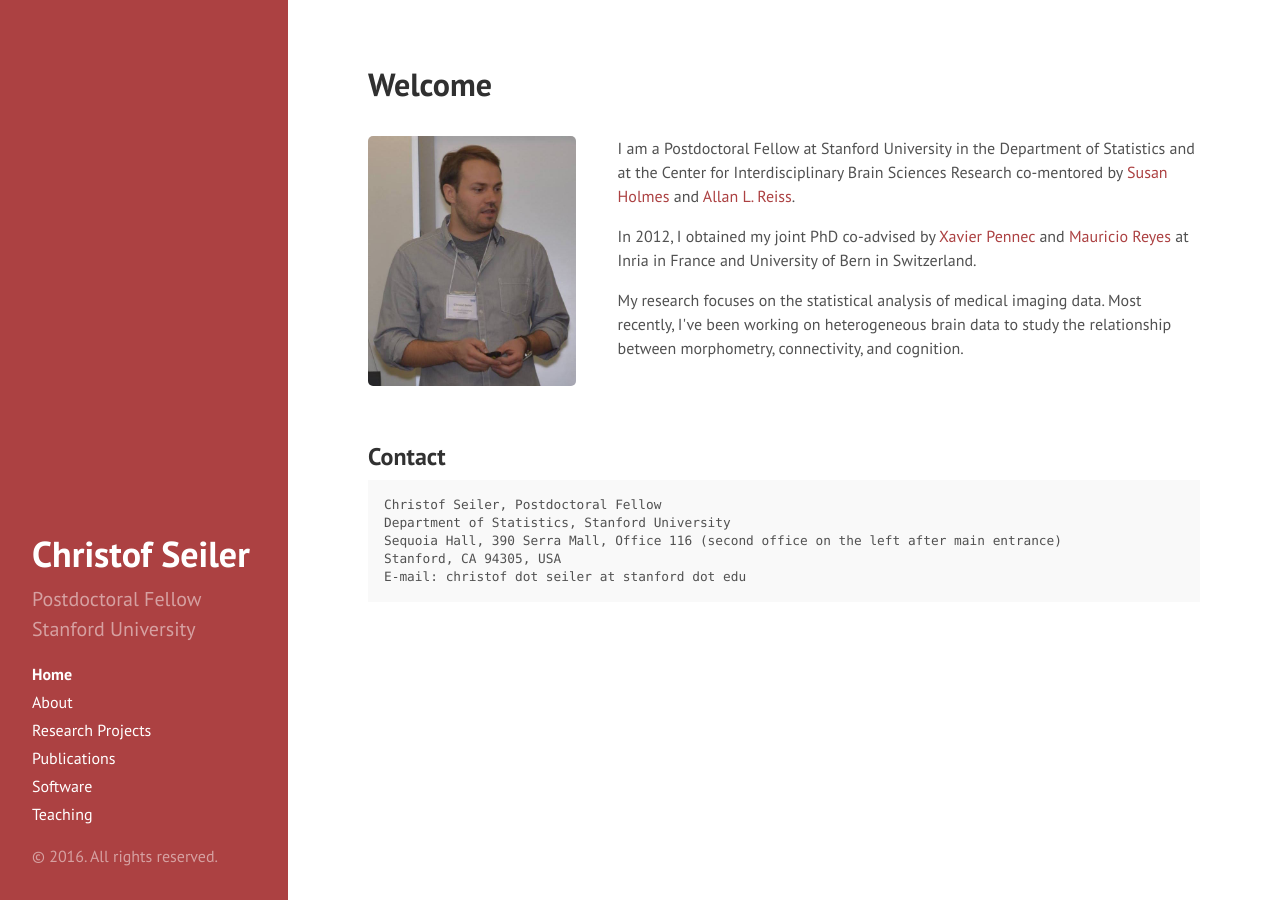
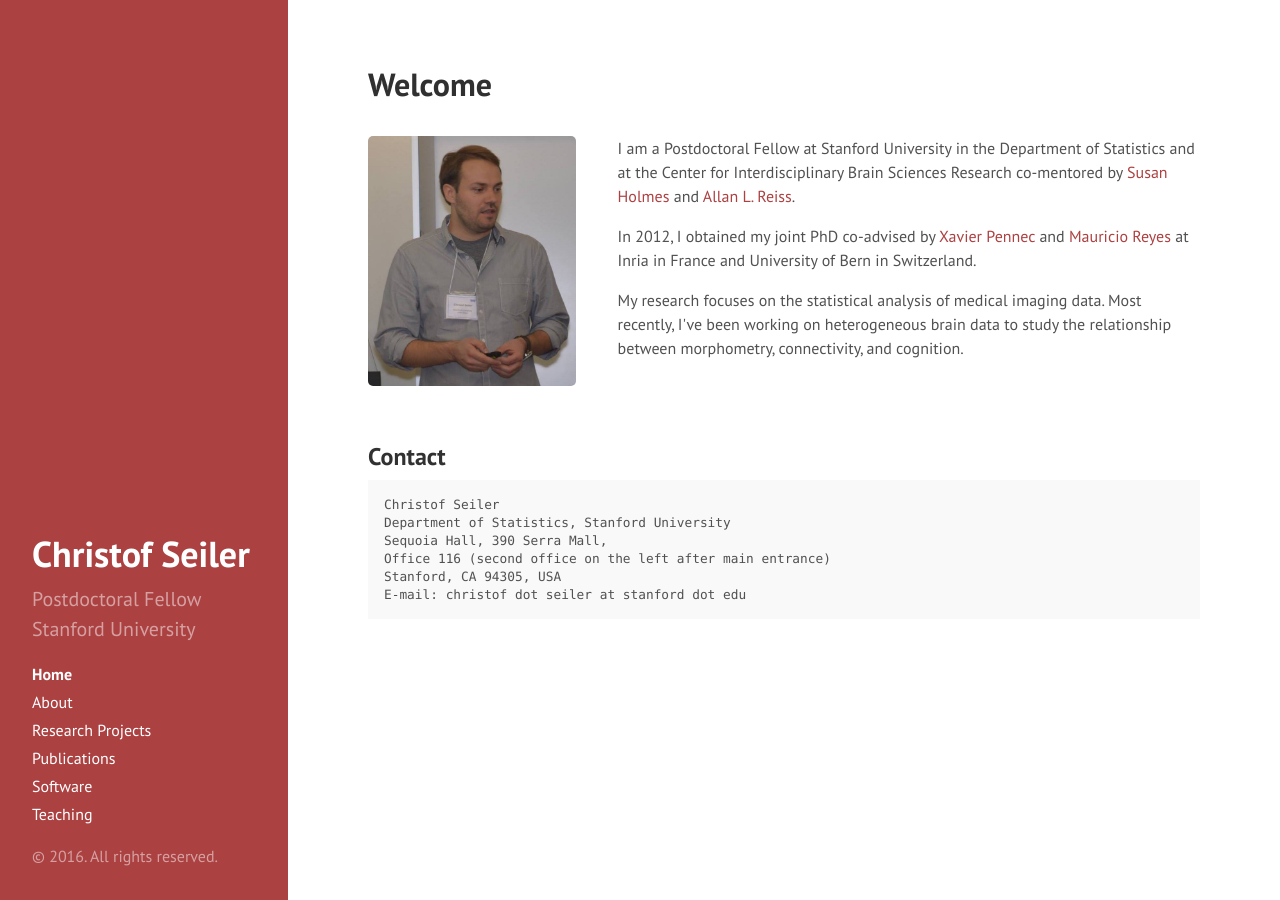
Before and after one commit to ChristofSeiler/ChristofSeiler.github.io, a Jekyll site: the page built from index.html, in a window 1280 px wide. Built offline with Jekyll 4.4.1, drawn with Linux system fonts in a browser that asks for light colours; the list of posts is cut into pages by our own code.

Commit message:
Update index.html

```diff
--- a/index.html
+++ b/index.html
@@ -47,9 +47,10 @@ img {
 <br>
 
 <h2 id="contact">Contact</h2>
-<pre><code>Christof Seiler, Postdoctoral Fellow
+<pre><code>Christof Seiler
 Department of Statistics, Stanford University
-Sequoia Hall, 390 Serra Mall, Office 116 (second office on the left after main entrance)
+Sequoia Hall, 390 Serra Mall,
+Office 116 (second office on the left after main entrance)
 Stanford, CA 94305, USA
 E-mail: christof dot seiler at stanford dot edu
 </code></pre>
```
